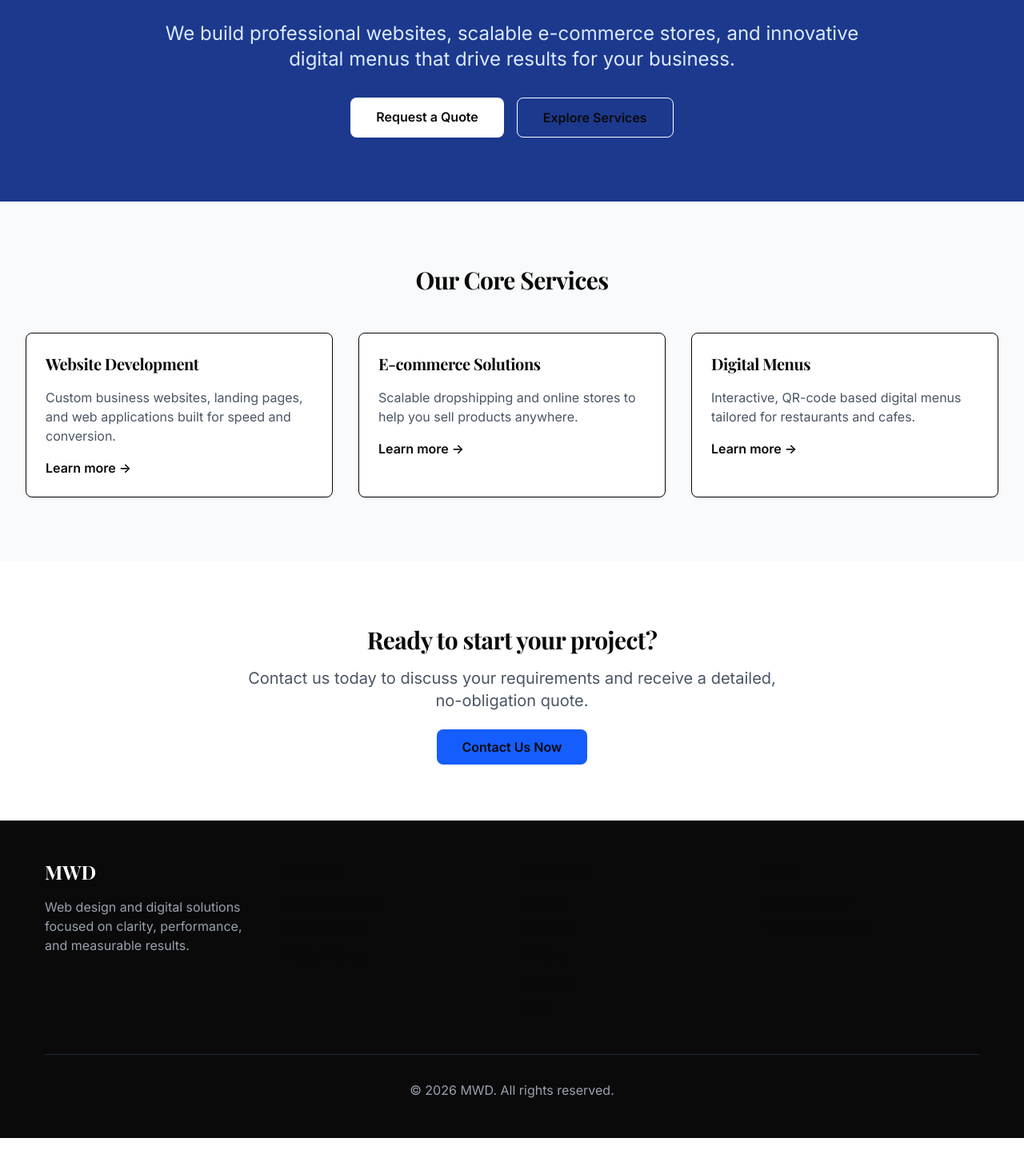
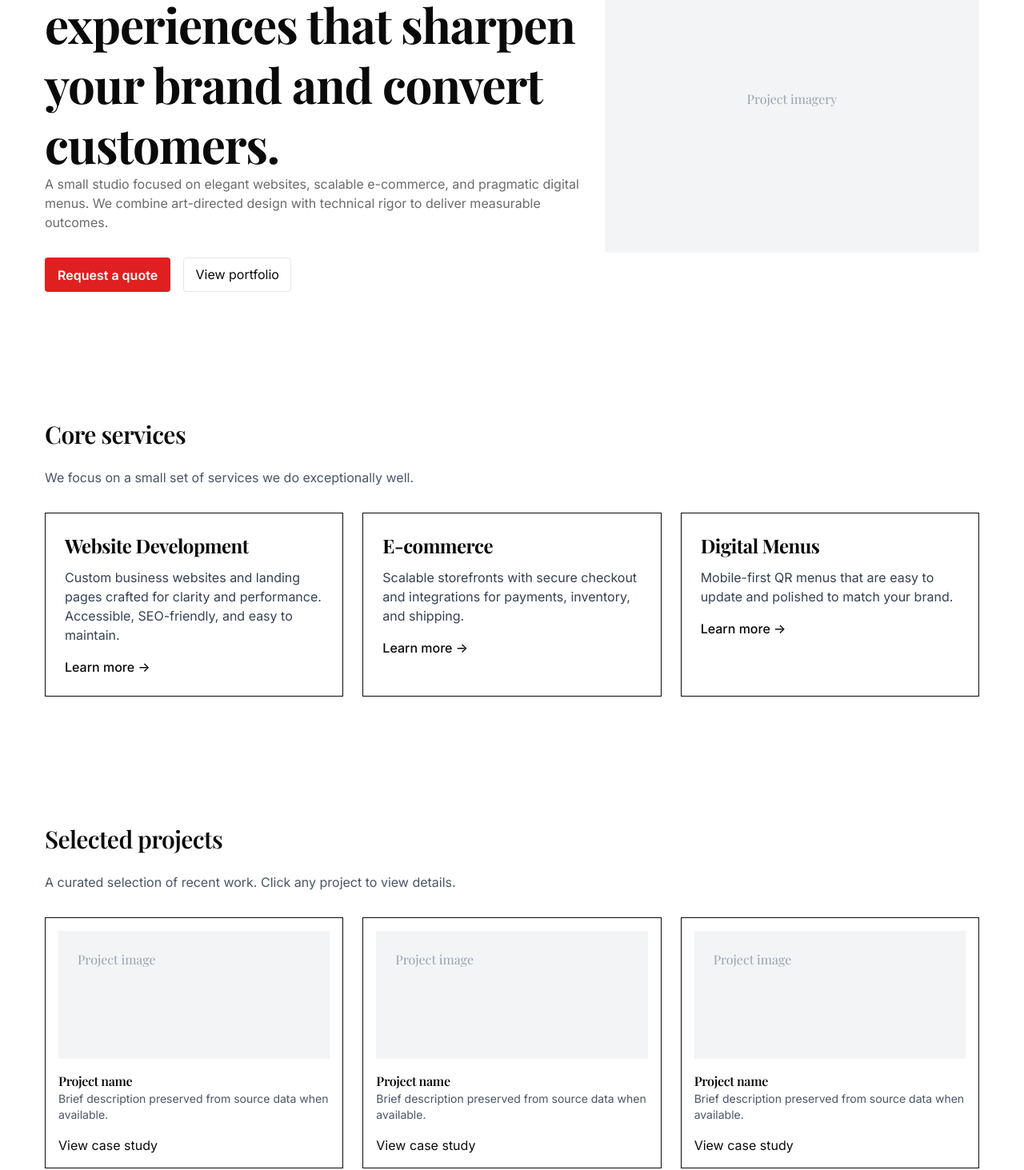
Before and after one commit to musabj1917-oss/MWD, a Next.js app: page / in a window 1280 px wide. Shown: the part 263-1726 px from the top of the page at 80% size. Before the commit the page ends 1686 px from the top, so only its background shows below. Built offline with nearby package versions, Linux system fonts and the light colour scheme; no server answers.

Commit message:
feat(design): redesign homepage and services pages with editorial layouts and black/red theme

```diff
--- a/src/app/page.tsx
+++ b/src/app/page.tsx
@@ -1,60 +1,115 @@
 import Link from 'next/link';
+
+export const metadata = {
+  title: 'MWD — Web Design & Digital Solutions',
+  description: 'MWD is a creative digital agency delivering high-end websites, e-commerce, and digital menus with editorial design and measurable results.',
+};
 
 export default function Home() {
   return (
     <div>
-      {/* Hero Section */}
-      <section className="bg-blue-900 text-white py-20 px-4 sm:px-6 lg:px-8 text-center">
-        <div className="max-w-4xl mx-auto">
-          <h1 className="text-4xl md:text-6xl font-bold mb-6">
-            Empowering Your Digital Presence
+      <header className="bg-white py-20">
+        <div className="container grid grid-cols-1 lg:grid-cols-12 gap-8 items-center">
+          <div className="lg:col-span-7">
+            <p className="text-sm text-red-600 font-semibold mb-4">Creative agency — Addis Ababa</p>
+            <h1 className="text-4xl md:text-5xl lg:text-6xl font-bold leading-tight">
+              We design distinct digital experiences that sharpen your brand and convert customers.
             </h1>
-          <p className="text-xl md:text-2xl mb-8 text-blue-100">
-            We build professional websites, scalable e-commerce stores, and innovative digital menus that drive results for your business.
-          </p>
-          <div className="flex justify-center gap-4">
-            <Link href="/request-quote" className="bg-white text-blue-900 px-8 py-3 rounded-lg font-semibold hover:bg-gray-100 transition">
-              Request a Quote
-            </Link>
-            <Link href="/services" className="border border-white px-8 py-3 rounded-lg font-semibold hover:bg-white hover:text-blue-900 transition">
-              Explore Services
-            </Link>
+            <p className="lede mt-6">A small studio focused on elegant websites, scalable e-commerce, and pragmatic digital menus. We combine art-directed design with technical rigor to deliver measurable outcomes.</p>
+
+            <div className="mt-8 flex flex-wrap gap-4">
+              <Link href="/request-quote" className="btn-primary">Request a quote</Link>
+              <Link href="/portfolio" className="btn-ghost">View portfolio</Link>
+            </div>
+          </div>
+
+          <div className="lg:col-span-5">
+            <div className="hero-media bg-gray-100 h-72 md:h-96 flex items-center justify-center" aria-hidden>
+              {/* Replace with high-quality project image in /public/images when available */}
+              <div className="text-gray-400">Project imagery</div>
+            </div>
+          </div>
+        </div>
+      </header>
+
+      <main>
+        <section className="py-20 bg-white">
+          <div className="container">
+            <h2 className="text-3xl font-semibold mb-6">Core services</h2>
+            <p className="text-gray-600 mb-8">We focus on a small set of services we do exceptionally well.</p>
+
+            <div className="grid md:grid-cols-3 gap-6">
+              <article className="border p-6">
+                <h3 className="text-2xl font-bold mb-3">Website Development</h3>
+                <p className="text-gray-700 mb-4">Custom business websites and landing pages crafted for clarity and performance. Accessible, SEO-friendly, and easy to maintain.</p>
+                <Link href="/services/website-development" className="text-red-600 font-medium">Learn more →</Link>
+              </article>
+
+              <article className="border p-6">
+                <h3 className="text-2xl font-bold mb-3">E-commerce</h3>
+                <p className="text-gray-700 mb-4">Scalable storefronts with secure checkout and integrations for payments, inventory, and shipping.</p>
+                <Link href="/services/ecommerce" className="text-red-600 font-medium">Learn more →</Link>
+              </article>
+
+              <article className="border p-6">
+                <h3 className="text-2xl font-bold mb-3">Digital Menus</h3>
+                <p className="text-gray-700 mb-4">Mobile-first QR menus that are easy to update and polished to match your brand.</p>
+                <Link href="/services/digital-menus" className="text-red-600 font-medium">Learn more →</Link>
+              </article>
             </div>
           </div>
         </section>
 
-      {/* Services Overview */}
-      <section className="py-20 px-4 sm:px-6 lg:px-8 bg-gray-50">
-        <div className="max-w-7xl mx-auto">
-          <h2 className="text-3xl font-bold text-center mb-12 text-gray-900">Our Core Services</h2>
-          <div className="grid md:grid-cols-3 gap-8">
-            <div className="bg-white p-6 rounded-lg shadow-sm border">
-              <h3 className="text-xl font-bold mb-4">Website Development</h3>
-              <p className="text-gray-600 mb-4">Custom business websites, landing pages, and web applications built for speed and conversion.</p>
-              <Link href="/services/website-development" className="text-blue-600 font-semibold hover:underline">Learn more &rarr;</Link>
+        <section className="py-20 bg-white">
+          <div className="container">
+            <h2 className="text-3xl font-semibold mb-6">Selected projects</h2>
+            <p className="text-gray-600 mb-8">A curated selection of recent work. Click any project to view details.</p>
+
+            <div className="grid md:grid-cols-3 gap-6">
+              <div className="border p-4">
+                <div className="h-40 bg-gray-100 mb-4" aria-hidden>
+                  <div className="text-gray-400 p-6">Project image</div>
                 </div>
-            <div className="bg-white p-6 rounded-lg shadow-sm border">
-              <h3 className="text-xl font-bold mb-4">E-commerce Solutions</h3>
-              <p className="text-gray-600 mb-4">Scalable dropshipping and online stores to help you sell products anywhere.</p>
-              <Link href="/services/ecommerce" className="text-blue-600 font-semibold hover:underline">Learn more &rarr;</Link>
+                <h4 className="font-semibold">Project name</h4>
+                <p className="text-sm text-gray-600">Brief description preserved from source data when available.</p>
+                <div className="mt-4">
+                  <Link href="/portfolio" className="text-red-600">View case study</Link>
                 </div>
-            <div className="bg-white p-6 rounded-lg shadow-sm border">
-              <h3 className="text-xl font-bold mb-4">Digital Menus</h3>
-              <p className="text-gray-600 mb-4">Interactive, QR-code based digital menus tailored for restaurants and cafes.</p>
-              <Link href="/services/digital-menus" className="text-blue-600 font-semibold hover:underline">Learn more &rarr;</Link>
+              </div>
+
+              <div className="border p-4">
+                <div className="h-40 bg-gray-100 mb-4" aria-hidden>
+                  <div className="text-gray-400 p-6">Project image</div>
+                </div>
+                <h4 className="font-semibold">Project name</h4>
+                <p className="text-sm text-gray-600">Brief description preserved from source data when available.</p>
+                <div className="mt-4">
+                  <Link href="/portfolio" className="text-red-600">View case study</Link>
+                </div>
+              </div>
+
+              <div className="border p-4">
+                <div className="h-40 bg-gray-100 mb-4" aria-hidden>
+                  <div className="text-gray-400 p-6">Project image</div>
+                </div>
+                <h4 className="font-semibold">Project name</h4>
+                <p className="text-sm text-gray-600">Brief description preserved from source data when available.</p>
+                <div className="mt-4">
+                  <Link href="/portfolio" className="text-red-600">View case study</Link>
+                </div>
               </div>
             </div>
           </div>
         </section>
 
-      {/* Call to action */}
-      <section className="py-20 px-4 text-center">
-         <h2 className="text-3xl font-bold mb-4 text-gray-900">Ready to start your project?</h2>
-         <p className="text-xl text-gray-600 mb-8 max-w-2xl mx-auto">Contact us today to discuss your requirements and receive a detailed, no-obligation quote.</p>
-         <Link href="/contact" className="bg-blue-600 text-white px-8 py-3 rounded-lg font-semibold hover:bg-blue-700 transition">
-            Contact Us Now
-         </Link>
+        <section className="py-20 bg-gray-50">
+          <div className="container text-center">
+            <h2 className="text-2xl font-semibold mb-4">Ready to start?</h2>
+            <p className="text-gray-600 mb-6">Tell us about your project and we’ll respond with a clear plan and timetable.</p>
+            <Link href="/request-quote" className="btn-primary">Request a quote</Link>
+          </div>
         </section>
+      </main>
     </div>
   );
 }
--- a/src/app/services/page.tsx
+++ b/src/app/services/page.tsx
@@ -1,49 +1,64 @@
 import Link from 'next/link';
 
 export const metadata = {
-    title: 'Our Services | MWD Site',
-    description: 'Explore our digital agency services including Website Development, E-commerce, and Digital Menus.',
+    title: 'Services — MWD',
+    description: 'Services at MWD: Website Development, E-commerce, and Digital Menus with a focus on performance and design.',
 };
 
 export default function ServicesPage() {
     return (
-        <div className="max-w-7xl mx-auto px-4 sm:px-6 lg:px-8 py-16">
-            <h1 className="text-4xl font-bold mb-8 text-center text-gray-900">Our Services</h1>
-            <p className="text-xl text-center text-gray-600 mb-12 max-w-3xl mx-auto">
-                We provide comprehensive digital solutions to help your business thrive online. From custom websites to robust e-commerce platforms and modern restaurant menus.
-            </p>
+        <main className="container py-20">
+            <header className="mb-12">
+                <h1 className="text-4xl font-bold">Services</h1>
+                <p className="text-gray-600 mt-4">We focus on a concise set of services so we can deliver thoughtful, well-executed work.</p>
+            </header>
 
-            <div className="grid md:grid-cols-3 gap-8">
-                <div className="bg-white p-8 rounded-lg shadow-sm border flex flex-col">
-                    <h2 className="text-2xl font-bold mb-4 text-blue-900">Website Development</h2>
-                    <p className="text-gray-600 mb-6 flex-grow">
-                        Professional business websites, landing pages, and custom web applications. We focus on performance, accessibility, and SEO to ensure your site reaches its full potential.
-                    </p>
-                    <Link href="/services/website-development" className="text-blue-600 font-semibold hover:underline mt-auto">
-                        View Details &rarr;
-                    </Link>
-                </div>
+            <section className="grid md:grid-cols-2 gap-8 mb-12">
+                <article className="border p-8">
+                    <h2 className="text-2xl font-semibold mb-4">Website Development</h2>
+                    <p className="text-gray-700 mb-4">Builds that balance design and technical performance: static and dynamic pages, CMS integrations, accessibility and SEO-first architecture.</p>
+                    <ul className="list-disc pl-5 text-gray-700 mb-6">
+                        <li>Responsive editorial designs</li>
+                        <li>Next.js & performant front-end</li>
+                        <li>Accessible markup and semantic HTML</li>
+                    </ul>
+                    <Link href="/services/website-development" className="text-red-600 font-medium">Explore →</Link>
+                </article>
 
-                <div className="bg-white p-8 rounded-lg shadow-sm border flex flex-col">
-                    <h2 className="text-2xl font-bold mb-4 text-blue-900">E-commerce Solutions</h2>
-                    <p className="text-gray-600 mb-6 flex-grow">
-                        End-to-end dropshipping and e-commerce store setup. We handle product catalogs, shopping carts, secure checkout, and order management.
-                    </p>
-                    <Link href="/services/ecommerce" className="text-blue-600 font-semibold hover:underline mt-auto">
-                        View Details &rarr;
-                    </Link>
-                </div>
+                <article className="border p-8">
+                    <h2 className="text-2xl font-semibold mb-4">E-commerce</h2>
+                    <p className="text-gray-700 mb-4">Storefronts optimized for conversion and reliability. Integrations with Stripe, inventory sync, and CMS-driven catalogs when required.</p>
+                    <ul className="list-disc pl-5 text-gray-700 mb-6">
+                        <li>Custom storefronts and cart flows</li>
+                        <li>Secure checkout with Stripe</li>
+                        <li>Integrations for shipping and fulfillment</li>
+                    </ul>
+                    <Link href="/services/ecommerce" className="text-red-600 font-medium">Explore →</Link>
+                </article>
+            </section>
 
-                <div className="bg-white p-8 rounded-lg shadow-sm border flex flex-col">
-                    <h2 className="text-2xl font-bold mb-4 text-blue-900">Digital Menus</h2>
-                    <p className="text-gray-600 mb-6 flex-grow">
-                        Modernize your restaurant with interactive QR-code digital menus. Easy to update, mobile-friendly, and beautifully branded.
-                    </p>
-                    <Link href="/services/digital-menus" className="text-blue-600 font-semibold hover:underline mt-auto">
-                        View Details &rarr;
-                    </Link>
-                </div>
-            </div>
-        </div>
+            <section className="mb-12">
+                <article className="border p-8">
+                    <h2 className="text-2xl font-semibold mb-4">Digital Menus</h2>
+                    <p className="text-gray-700 mb-4">QR-enabled menus designed for speed and clarity. Easy updates, accessible layout, and printed QR integration guidance.</p>
+                    <ul className="list-disc pl-5 text-gray-700 mb-6">
+                        <li>Mobile-first menu designs</li>
+                        <li>Simple admin interface for menu changes</li>
+                        <li>Offline-friendly caching for repeat visitors</li>
+                    </ul>
+                    <Link href="/services/digital-menus" className="text-red-600 font-medium">Explore →</Link>
+                </article>
+            </section>
+
+            <section>
+                <h3 className="text-xl font-semibold mb-3">How we work</h3>
+                <ol className="list-decimal pl-5 text-gray-700">
+                    <li>Discovery & scope — we align on objectives and success metrics.</li>
+                    <li>Design — art-directed visuals and interaction design.</li>
+                    <li>Build — performant, tested implementation.</li>
+                    <li>Launch & iterate — measurement and phased improvements.</li>
+                </ol>
+            </section>
+        </main>
     );
 }
```
Lines whose indentation alone changed are shown as unchanged.
